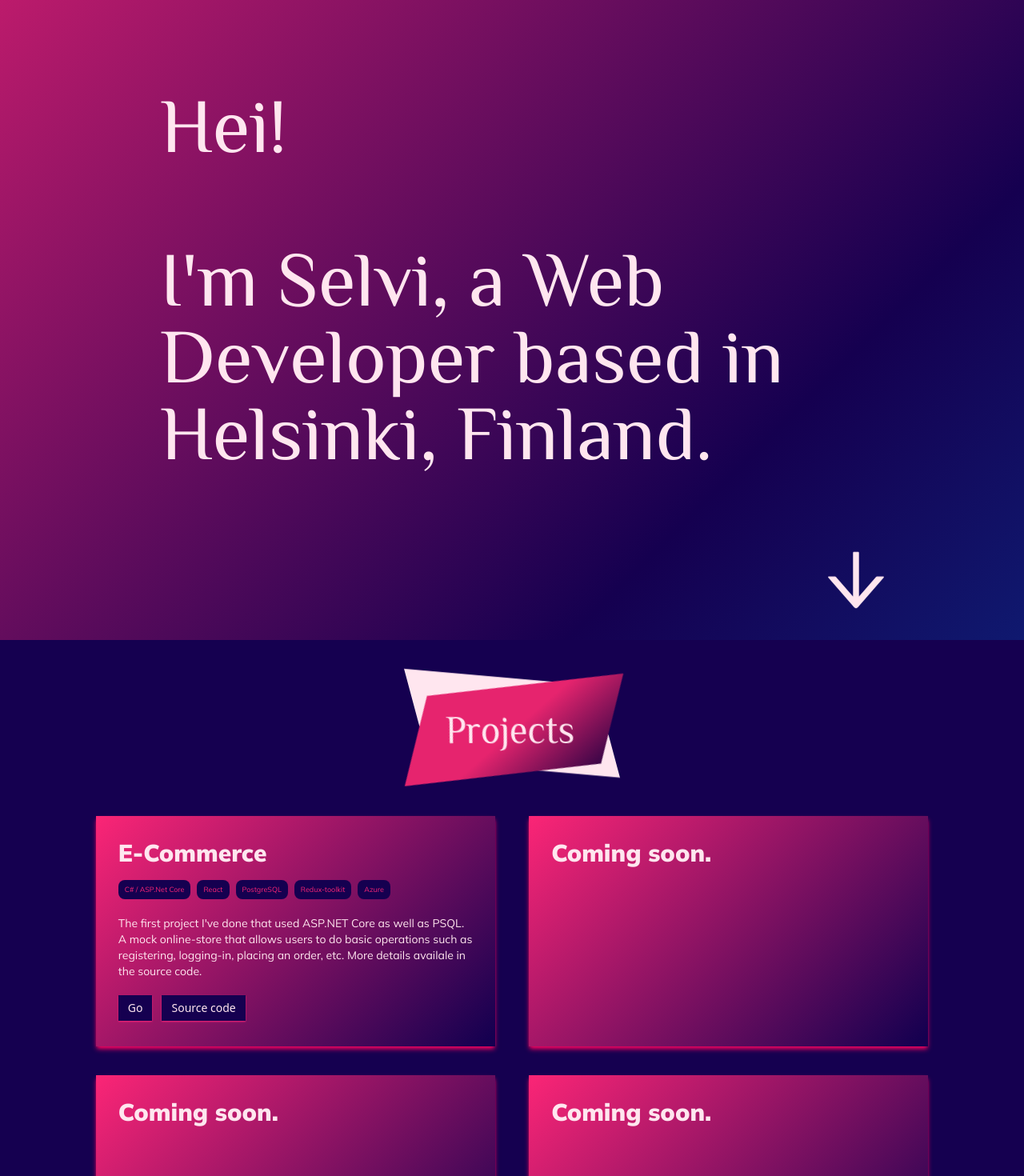
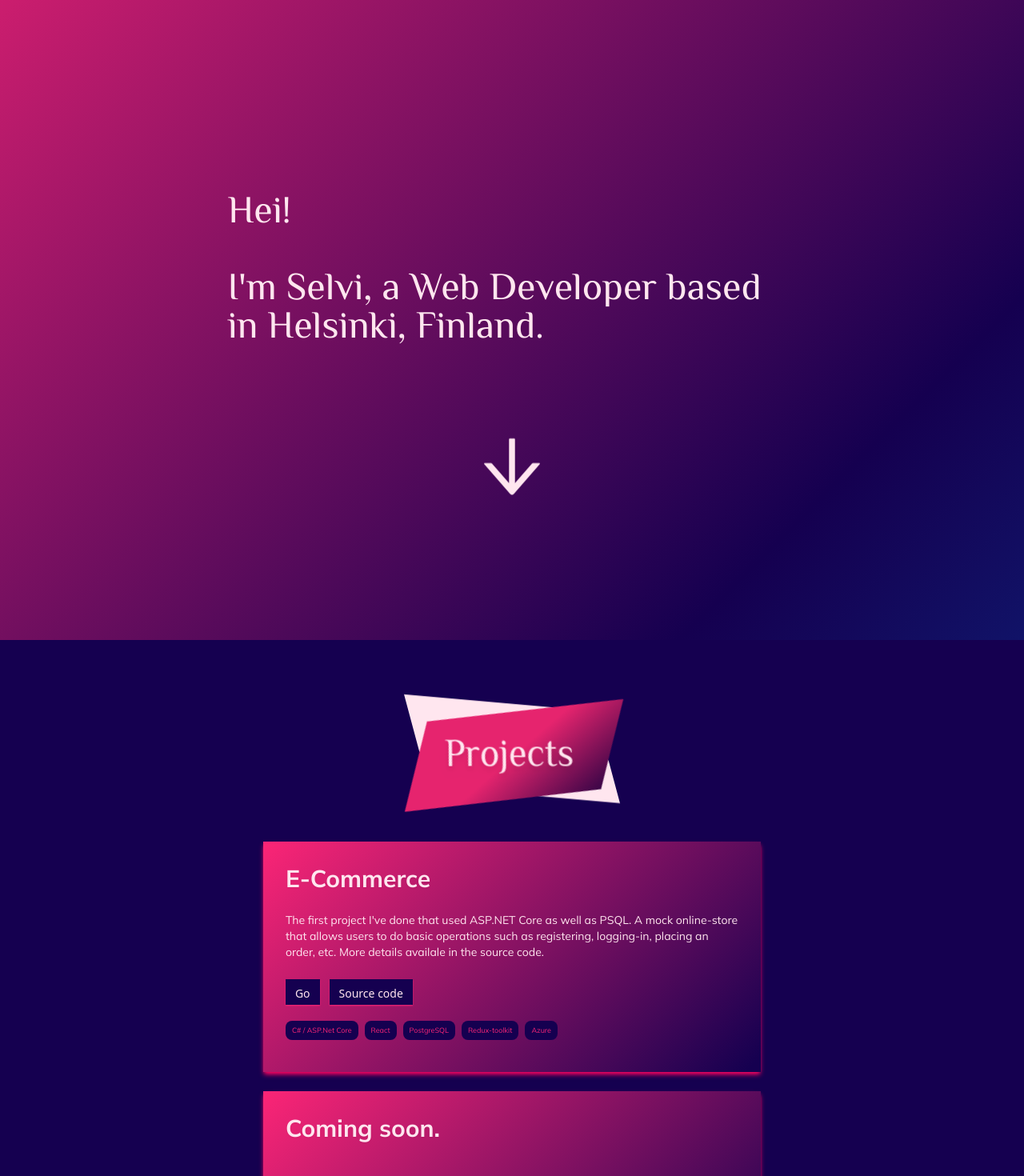
Before and after one commit to miofri/portfolio, a React (Create React App) app: page / in a window 1280 px wide. Shown: the top 1470 px of the page at 80% size. Built offline with nearby package versions, Linux system fonts and the light colour scheme.

Commit message:
adjust projects text in smaller screen

```diff
--- a/package.json
+++ b/package.json
@@ -49,6 +49,7 @@
     "babel-jest": "^29.7.0",
     "jest": "^27.5.1",
     "postcss": "^8.4.30",
+    "postcss-import": "^15.1.0",
     "tailwindcss": "^3.3.3"
   }
 }
--- a/postcss.config.js
+++ b/postcss.config.js
@@ -1,5 +1,6 @@
 module.exports = {
 	plugins: {
+		'postcss-import': {},
 		tailwindcss: {},
 		autoprefixer: {},
 	},
--- a/src/App.tsx
+++ b/src/App.tsx
@@ -12,7 +12,12 @@ export const App = () => {
 	};
 	return (
 		<>
-			<div className="h-screen flex gap-3 bg-animated">
+			<div
+				className="flex flex-col
+				w-full
+				gap-32
+				font-philospoher text-customPink1 bg-animated "
+			>
 				<Intro scrollToCard={handleScrollToCard} />
 			</div>
 			<div className="h-auto min-h-screen bg-darkPurple">
--- a/src/components/Card.tsx
+++ b/src/components/Card.tsx
@@ -7,8 +7,8 @@ export const Card = React.forwardRef((props, ref: any) => {
 		<div
 			ref={ref}
 			className="flex flex-col
-			gap-16 sm:gap-20 md:gap-20 lg:gap-12 xl:gap-0 2xl:gap-10
-			pt-12 mb-98 overflow-visible items-center"
+			gap-10 sm:gap-20 md:gap-20 lg:gap-12 xl:gap-0 2xl:gap-10
+			 mb-98 overflow-visible items-center"
 		>
 			<div className="box-grid-header">
 				<h2 className="font-philospoher text-customPink1  mt-10">Projects</h2>
@@ -22,18 +22,12 @@ export const Card = React.forwardRef((props, ref: any) => {
 					className=" lg:h-5/6
 				lg:w-11/12 xl:w-10/12
 				mb-4 2xl:mb-0
-				grid grid-cols-1 xl:grid-cols-4
-				gap-4 items-center justify-items-center"
+				flex flex-col
+				gap-1 items-center justify-items-center"
 				>
-					<div className="box-grid-portfolio">
+					<div className="box-grid-portfolio fade-in-text">
 						<h4 className="">E-Commerce</h4>
-						<div className="flex flex-row flex-wrap gap-2 text-xs mt-4 font-mulish">
-							<div className="box-grid-portfolio-tags">C# / ASP.Net Core</div>
-							<div className="box-grid-portfolio-tags">React</div>
-							<div className="box-grid-portfolio-tags">PostgreSQL</div>
-							<div className="box-grid-portfolio-tags">Redux-toolkit</div>
-							<div className="box-grid-portfolio-tags">Azure</div>
-						</div>
+
 						<p>
 							The first project I've done that used ASP.NET Core as well as
 							PSQL. A mock online-store that allows users to do basic operations
@@ -43,6 +37,13 @@ export const Card = React.forwardRef((props, ref: any) => {
 						<div className="flex gap-3 mt-0 lg:mt-5">
 							<button>Go</button>
 							<button>Source code</button>
+						</div>
+						<div className="flex flex-row flex-wrap gap-2 text-xs mt-4 font-mulish">
+							<div className="box-grid-portfolio-tags">C# / ASP.Net Core</div>
+							<div className="box-grid-portfolio-tags">React</div>
+							<div className="box-grid-portfolio-tags">PostgreSQL</div>
+							<div className="box-grid-portfolio-tags">Redux-toolkit</div>
+							<div className="box-grid-portfolio-tags">Azure</div>
 						</div>
 					</div>
 					<div className="box-grid-portfolio">
--- a/src/components/Intro.tsx
+++ b/src/components/Intro.tsx
@@ -3,19 +3,24 @@ import { AiOutlineArrowDown } from 'react-icons/ai';
 
 export const Intro = ({ scrollToCard }: any) => {
 	return (
-		<div className="w-3/4 h-screen my-auto mx-auto rounded-lg flex flex-col items-end align text-3xl md:text-8xl font-philospoher text-customPink1">
-			<div className="my-auto overflow-hidden ">
-				<p className="fade-in-text w-11/12 mx-auto">Hei!</p>
+		<>
+			<div
+				className="overflow-visible
+				w-5/6 md:w-4/6
+				mt-24
+	 			text-4xl md:text-6xl lg:text-8xl landscape-1024:text-5xl landscape-1280:text-5xl"
+			>
+				<p className="fade-in-text w-10/12 mx-auto">Hei!</p>
 				<br></br>
-				<p className="fade-in-text delay-1 w-11/12 mx-auto">
+				<p className="fade-in-text delay-1 w-10/12 mx-auto">
 					I'm Selvi, a Web Developer based in Helsinki, Finland.
 				</p>
 			</div>
-			<div className=" fade-in-text delay-1" onClick={scrollToCard}>
-				<div className="animate-bounce">
+			<div className="fade-in-text delay-1" onClick={scrollToCard}>
+				<div className="animate-bounce text-customPink1 self-end">
 					<AiOutlineArrowDown size={100} />
 				</div>
 			</div>
-		</div>
+		</>
 	);
 };
--- a/src/index.css
+++ /dev/null
@@ -1,173 +0,0 @@
-@tailwind base;
-@tailwind components;
-@tailwind utilities;
-
-/* Intro section (top index component) fade in animation */
-
-.fade-in-text {
-	opacity: 0;
-	transform: translateX(-20px); /* Start position outside the view */
-	animation: fadeInLeft 1.5s ease-in-out forwards; /* Adjust animation duration and timing as needed */
-}
-.delay-1 {
-	animation-delay: 0.5s;
-}
-@keyframes fadeInLeft {
-	0% {
-		opacity: 0;
-		transform: translateX(-10px); /* Start position outside the view */
-	}
-	100% {
-		opacity: 1;
-		transform: translateX(0); /* End position */
-	}
-}
-
-/* Intro section (top index component) animated gradient background */
-
-.bg-animated {
-	width: 100%;
-	height: 100vh;
-	display: flex;
-	align-items: center;
-	justify-content: center;
-	background-size: 300% 300%;
-	background-image: linear-gradient(
-		-45deg,
-		rgb(0, 90, 194),
-		#150050,
-		#fb2576,
-		#d9e082
-	);
-	-webkit-animation: AnimateBG 20s ease infinite;
-	animation: AnimateBG 10s ease infinite;
-}
-
-@-webkit-keyframes AnimateBG {
-	0% {
-		background-position: 0% 50%;
-	}
-	50% {
-		background-position: 100% 50%;
-	}
-	100% {
-		background-position: 0% 50%;
-	}
-}
-
-@keyframes AnimateBG {
-	0% {
-		background-position: 0% 50%;
-	}
-	50% {
-		background-position: 100% 50%;
-	}
-	100% {
-		background-position: 0% 50%;
-	}
-}
-
-/*2nd page (Projects)*/
-/* styling for "PROJECTS" */
-
-.box-grid-header {
-	transform: rotate(5deg) skew(20deg);
-}
-
-.box-grid-header:before {
-	height: 100%;
-	width: 100%;
-	position: absolute;
-	z-index: -1;
-	content: '';
-	background-image: linear-gradient(-45deg, #3a0547, #e6246e 50%);
-	transform: rotate(-2.5deg) translateX(0rem) translateY(0.5rem) skewX(-30deg)
-		skewY(-9deg);
-}
-
-@layer components {
-	.box-grid-header {
-		@apply bg-customPink1 2xl:h-36 2xl:w-96;
-
-		@media (min-width: 640px) {
-			width: 19rem;
-			height: 8rem;
-		}
-		@media (min-width: 768px) {
-			width: 21rem;
-			height: 9rem;
-		}
-		@media (min-width: 1024px) {
-			width: 11rem;
-			height: 6rem;
-		}
-		@media (min-width: 1280px) {
-			width: 15rem;
-			height: 7rem;
-		}
-	}
-	.box-grid-header h2 {
-		@apply text-4xl sm:text-6xl md:text-7xl lg:text-4xl xl:text-5xl 2xl:text-7xl;
-		@media (min-width: 0px){
-			transform: rotate(-5deg) skew(-20deg) translateX(2.8rem)
-		}
-		@media (min-width: 640px) {
-			transform: rotate(-5deg) skew(-20deg) translateX(2.8rem);
-		}
-		@media (min-width: 768px) {
-			transform: rotate(-5deg) skew(-20deg) translateX(2.2rem);
-		}
-		@media (min-width: 1024px) {
-			transform: rotate(-5deg) skew(-20deg) translateX(1.2rem);
-		}
-		@media (min-width: 1280px) {
-			transform: rotate(-5deg) skew(-20deg) translateX(2rem);
-		}
-		@media (min-width: 1536px) {
-			transform: rotate(-5deg) skew(-20deg) translateX(4rem);
-		}
-	}
-}
-/* styling for portfolio grids */
-/* linear gradient bg */
-.box-grid-portfolio-bg {
-	background-size: 100% 100%;
-	background-image: linear-gradient(-45deg, #150050 2%, #fb2576);
-}
-
-@layer components {
-	.box-grid-portfolio {
-		@apply md:col-span-2
-		w-90pros md:w-11/12 lg:w-98pros xl:w-95pros
-		h-fit md:h-60 xl:h-72 2xl:h-80
-		mt-5 p-4 md:p-5 xl:p-7
-		box-grid-portfolio-bg
-		shadow-md
-		shadow-customPink2;
-	}
-	.box-grid-portfolio h4 {
-		@apply text-lg md:text-2xl lg:text-3xl 2xl:text-5xl text-customPink1 font-mulish font-black;
-	}
-	.box-grid-portfolio-tags {
-		@apply rounded-lg h-fit w-fit px-2 bg-darkPurple p-1 text-almostMagenta lg:text-[9px] 2xl:text-xs;
-	}
-	.box-grid-portfolio button {
-		@apply h-fit lg:h-7 xl:h-8 2xl:h-10
-		w-fit lg:w-fit
-		px-3 py-1
-		mt-2 lg:mt-auto
-		text-xs lg:text-sm
-		bg-darkPurple text-customPink1 shadow-sm shadow-almostMagenta;
-	}
-	.box-grid-portfolio p {
-		@apply text-customPink1
-		text-sm sm:text-base md:text-base	lg:text-sm 2xl:text-lg
-		mt-5 font-mulish;
-	}
-}
-
-.bg-display-cat {
-	background-repeat: no-repeat;
-	background-size: cover;
-	background-image: url('./components/cat-keyboard.jpeg');
-}
--- /dev/null
+++ b/src/styles/index.css
@@ -0,0 +1,6 @@
+@import 'tailwindcss/base';
+@import 'tailwindcss/components';
+@import 'tailwindcss/utilities';
+
+@import './intro.css';
+@import './projects.css';
--- /dev/null
+++ b/src/styles/intro.css
@@ -0,0 +1,62 @@
+/* Intro section (top index component) fade in animation */
+.fade-in-text {
+	opacity: 0;
+	transform: translateX(-20px); /* Start position outside the view */
+	animation: fadeInLeft 1.5s ease-in-out forwards; /* Adjust animation duration and timing as needed */
+}
+.delay-1 {
+	animation-delay: 0.5s;
+}
+@keyframes fadeInLeft {
+	0% {
+		opacity: 0;
+		transform: translateX(-10px); /* Start position outside the view */
+	}
+	100% {
+		opacity: 1;
+		transform: translateX(0); /* End position */
+	}
+}
+
+/* Intro section (top index component) animated gradient background */
+.bg-animated {
+	width: 100%;
+	height: 100vh;
+	display: flex;
+	align-items: center;
+	justify-content: center;
+	background-size: 300% 300%;
+	background-image: linear-gradient(
+		-45deg,
+		rgb(0, 90, 194),
+		#150050,
+		#fb2576,
+		#d9e082
+	);
+	-webkit-animation: AnimateBG 20s ease infinite;
+	animation: AnimateBG 10s ease infinite;
+}
+
+@-webkit-keyframes AnimateBG {
+	0% {
+		background-position: 0% 50%;
+	}
+	50% {
+		background-position: 100% 50%;
+	}
+	100% {
+		background-position: 0% 50%;
+	}
+}
+
+@keyframes AnimateBG {
+	0% {
+		background-position: 0% 50%;
+	}
+	50% {
+		background-position: 100% 50%;
+	}
+	100% {
+		background-position: 0% 50%;
+	}
+}
--- /dev/null
+++ b/src/styles/projects.css
@@ -0,0 +1,125 @@
+@import './intro.css';
+@tailwind components;
+
+@layer components {
+	.box-grid-header {
+		@apply bg-customPink1 2xl:h-36 2xl:w-96 mt-20;
+	}
+
+	/* PROJECTS text screen setting*/
+	.box-grid-header h2 {
+		@apply text-4xl sm:text-6xl md:text-7xl lg:text-4xl xl:text-5xl 2xl:text-7xl
+		w-fit
+		drop-shadow-lg;
+	}
+}
+
+.box-grid-header {
+	@media (min-width: 0px) {
+		width: 9rem;
+		height: 5rem;
+	}
+	@media (min-width: 640px) {
+		width: 19rem;
+		height: 8rem;
+	}
+	@media (min-width: 768px) {
+		width: 21rem;
+		height: 9rem;
+	}
+	@media (min-width: 1024px) {
+		width: 11rem;
+		height: 6rem;
+	}
+	@media (min-width: 1280px) {
+		width: 15rem;
+		height: 7rem;
+	}
+	@media (min-width: 1536px) {
+		width: 20.5rem;
+		height: 9rem;
+	}
+}
+.box-grid-header h2 {
+	@media (min-width: 0px) {
+		transform: rotate(-5deg) skew(-20deg) translateX(0.4rem) translateY(-0.8rem);
+	}
+	@media (min-width: 640px) {
+		transform: rotate(-5deg) skew(-20deg) translateX(2.8rem);
+	}
+	@media (min-width: 768px) {
+		transform: rotate(-5deg) skew(-20deg) translateX(2.7rem) translateY(0.4rem);
+	}
+	@media (min-width: 1024px) {
+		transform: rotate(-5deg) skew(-20deg) translateX(1.2rem);
+	}
+	@media (min-width: 1280px) {
+		transform: rotate(-5deg) skew(-20deg) translateX(2rem);
+	}
+	@media (min-width: 1536px) {
+		transform: rotate(-5deg) skew(-20deg) translateX(2.5rem) translateY(0.4rem);
+	}
+}
+@layer components {
+	.box-grid-portfolio {
+		@apply w-10/12 md:w-11/12 lg:w-98pros xl:w-7/12
+		h-fit md:h-fit xl:h-72 2xl:h-fit
+		mt-5
+		p-4 md:p-5 xl:p-7 2xl:p-14
+		box-grid-portfolio-bg
+		shadow-md
+		shadow-customPink2;
+	}
+	.box-grid-portfolio h4 {
+		@apply text-2xl md:text-5xl lg:text-3xl 2xl:text-3xl text-customPink1 font-mulish font-bold drop-shadow-sm;
+	}
+	.box-grid-portfolio-tags {
+		@apply rounded-lg h-fit w-fit px-2 bg-darkPurple p-1 text-almostMagenta text-[8px] lg:text-[9px] 2xl:text-xs;
+	}
+	.box-grid-portfolio button {
+		@apply h-fit lg:h-7 xl:h-8 2xl:h-10
+		w-fit lg:w-fit
+		px-3 py-2
+		mt-2 lg:mt-auto
+		mb-1
+		text-xs lg:text-sm
+		bg-darkPurple text-customPink1 shadow-sm shadow-almostMagenta;
+	}
+	.box-grid-portfolio p {
+		@apply text-customPink1
+		text-sm sm:text-base md:text-xl	lg:text-sm 2xl:text-lg
+		md:my-6
+		mt-5
+		mb-2
+		font-mulish;
+	}
+}
+.box-grid-header {
+	transform: rotate(5deg) skew(20deg);
+}
+
+.box-grid-header:before {
+	height: 100%;
+	width: 100%;
+	position: absolute;
+	z-index: -1;
+	content: '';
+	background-image: linear-gradient(-45deg, #3a0547, #e6246e 50%);
+	transform: rotate(-2.5deg) translateX(0rem) translateY(0.5rem) skewX(-30deg)
+		skewY(-9deg);
+}
+
+/* PROJECTS text's background. the one below is for the white parallelogram */
+
+/* styling for portfolio grids */
+/* linear gradient bg */
+.box-grid-portfolio-bg {
+	background-size: 100% 100%;
+	background-image: linear-gradient(-45deg, #150050 2%, #fb2576);
+}
+
+.bg-display-cat {
+	background-repeat: no-repeat;
+	background-size: cover;
+	background-image: url('../components/cat-keyboard.jpeg');
+}
```
Also changed, not shown: src/index.tsx (+6 -5 lines), tailwind.config.js (+16 -8 lines), 1 other file (tests, documents, lock files or other folders).
